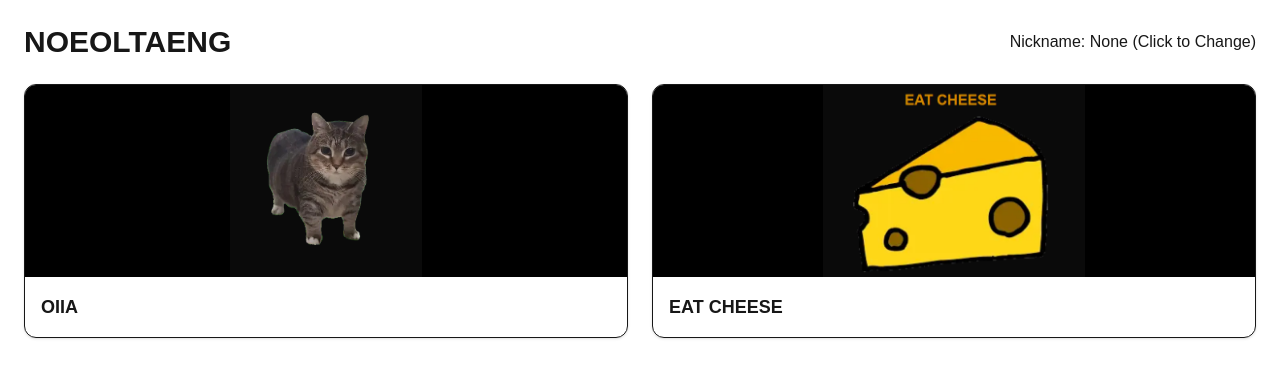
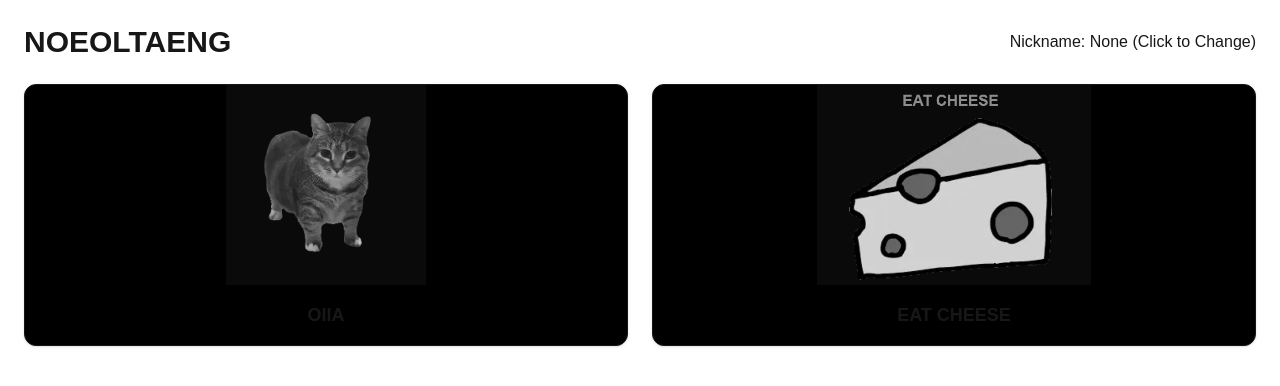
Before and after one commit to Oseojin/noeoltaeng, a Next.js app: page / in a window 1280 px wide. Shown: the top 386 px of the page. Built offline with nearby package versions, Linux system fonts and the light colour scheme; no server answers.

Commit message:
change layout of card

```diff
--- a/components/ContentCard.tsx
+++ b/components/ContentCard.tsx
@@ -46,16 +46,21 @@ export default function ContentCard({ title, url, thumbnail }: Props) {
   return (
     <div
       onClick={handleClick}
-      className="cursor-pointer border rounded-xl overflow-hidden shadow hover:shadow-lg transition duration-200"
+      className="cursor-pointer border rounded-xl overflow-hidden shadow hover:shadow-lg transition duration-200 flex flex-col items-center bg-black"
     >
       <Image
         src={thumbnail}
         alt={title}
-        width={300}
-        height={300}
-        className="w-full h-48 object-contain bg-black"
+        width={400}
+        height={225}
+        className="w-full max-h-[200px] object-contain"
+        style={{
+          filter: "invert(var(--invert-img, 0)) grayscale(1)",
+        }}
       />
-      <div className="p-4 font-semibold text-lg">{title}</div>
+      <div className="p-4 font-semibold text-lg text-center w-full">
+        {title}
+      </div>
     </div>
   );
 }
```
